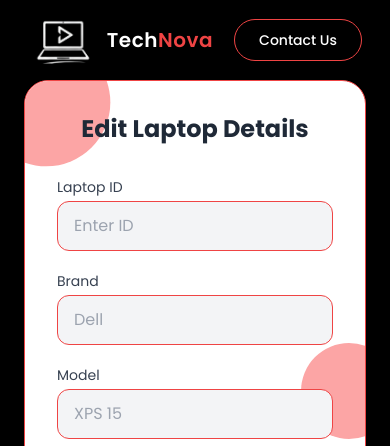
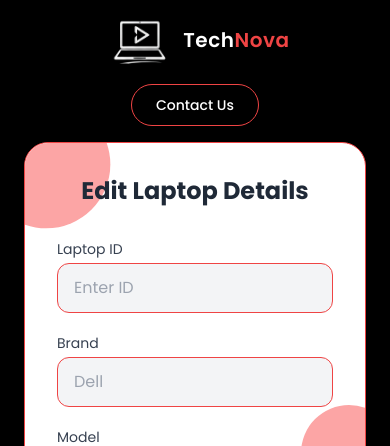
Before and after one commit to SualehSiddiqui/ITC-Project-Flask-App, a Flask app: page /laptop in a window 390 px wide. Shown: the top 446 px of the page. Run offline with Flask 3, Linux system fonts and the light colour scheme; some libraries are stand-ins or nearby versions.

Commit message:
Refactor header layout and contact button

```diff
--- a/app/templates/laptop.html
+++ b/app/templates/laptop.html
@@ -91,7 +91,7 @@
 <body class="bg-black text-white min-h-screen">
     <!-- Header -->
     <header class="w-full top-0 left-0 z-50 bg-transparent">
-        <div class="max-w-7xl mx-auto px-6 py-4 flex items-center justify-between">
+            <div class="max-w-7xl mx-auto px-6 py-4 flex flex-col sm:flex-row items-center justify-between">
 
                 <!-- Logo -->
                 <a href="/" class="text-xl md:text-2xl font-semibold tracking-wide flex items-center">
@@ -99,7 +99,7 @@
                     <span class="text-white">Tech</span>
                     <span class="text-red-500">Nova</span>
                 </a>
-            <span>
+                <span class="mt-5 sm:mt-0">
                     <!-- Contact Button -->
                     <a href="tel:+919876543210" class="relative inline-flex items-center justify-center
                     px-6 py-2.5 mx-1
```
Lines whose indentation alone changed are shown as unchanged.
